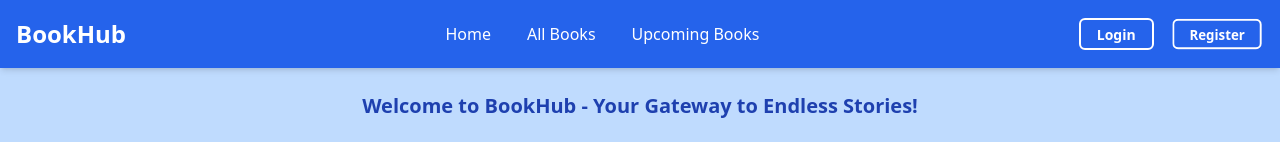
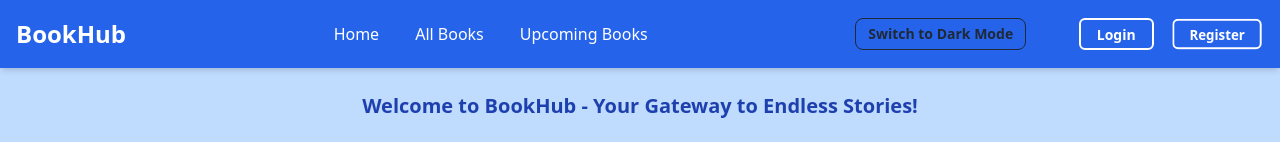
Before and after one commit to abusaleh569857/book-hub-client, a React (Vite) app: page / in a window 1280 px wide. Shown: the top 142 px of the page. Built offline with nearby package versions, Linux system fonts and the light colour scheme; no server answers.

Commit message:
Added light/dark button in navbar

```diff
--- a/src/components/NavBar.jsx
+++ b/src/components/NavBar.jsx
@@ -1,7 +1,7 @@
 import React, { useContext, useState } from "react";
 import { Link, NavLink } from "react-router-dom";
 import { AuthContext } from "./Provider/AuthProvider";
-
+import ThemeToggle from "./ThemeToggle";
 const Navbar = () => {
   const { user, logout } = useContext(AuthContext);
   const [menuOpen, setMenuOpen] = useState(false);
@@ -75,6 +75,9 @@ const Navbar = () => {
           )}
         </div>
 
+        {/* Add the ThemeToggle button here */}
+        <ThemeToggle />
+
         {/* User Authentication/Profile Section */}
         <div className="absolute right-0 top-3 lg:static flex items-center space-x-4">
           {!user ? (
--- /dev/null
+++ b/src/components/ThemeToggle.jsx
@@ -0,0 +1,24 @@
+import React, { useState, useEffect } from "react";
+
+const ThemeToggle = () => {
+  const [isDarkMode, setIsDarkMode] = useState(false);
+
+  useEffect(() => {
+    if (isDarkMode) {
+      document.documentElement.classList.add("dark");
+    } else {
+      document.documentElement.classList.remove("dark");
+    }
+  }, [isDarkMode]);
+
+  return (
+    <button
+      onClick={() => setIsDarkMode(!isDarkMode)}
+      className="btn btn-outline btn-sm"
+    >
+      {isDarkMode ? "Switch to Light Mode" : "Switch to Dark Mode"}
+    </button>
+  );
+};
+
+export default ThemeToggle;
--- a/tailwind.config.js
+++ b/tailwind.config.js
@@ -5,4 +5,5 @@ export default {
     extend: {},
   },
   plugins: [require("daisyui")],
+  darkMode: "class",
 };
```
